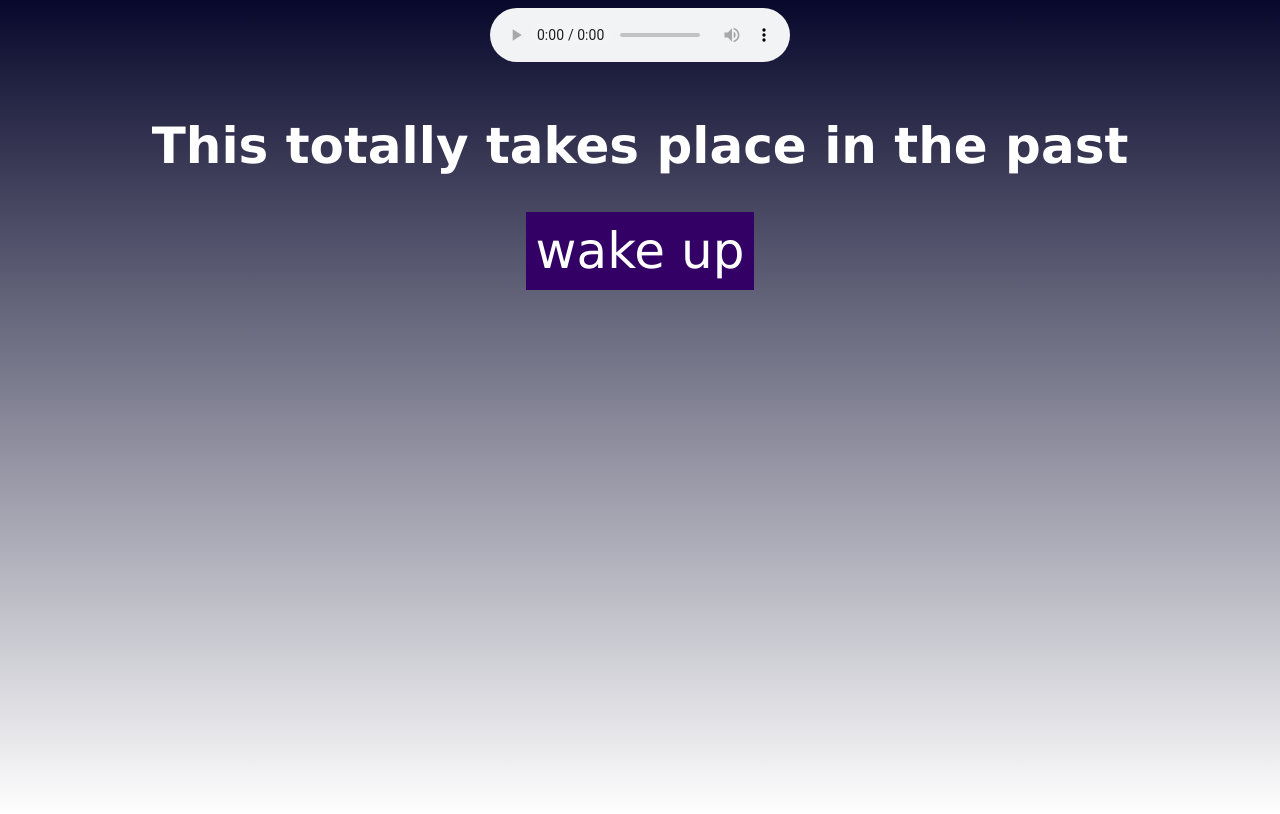
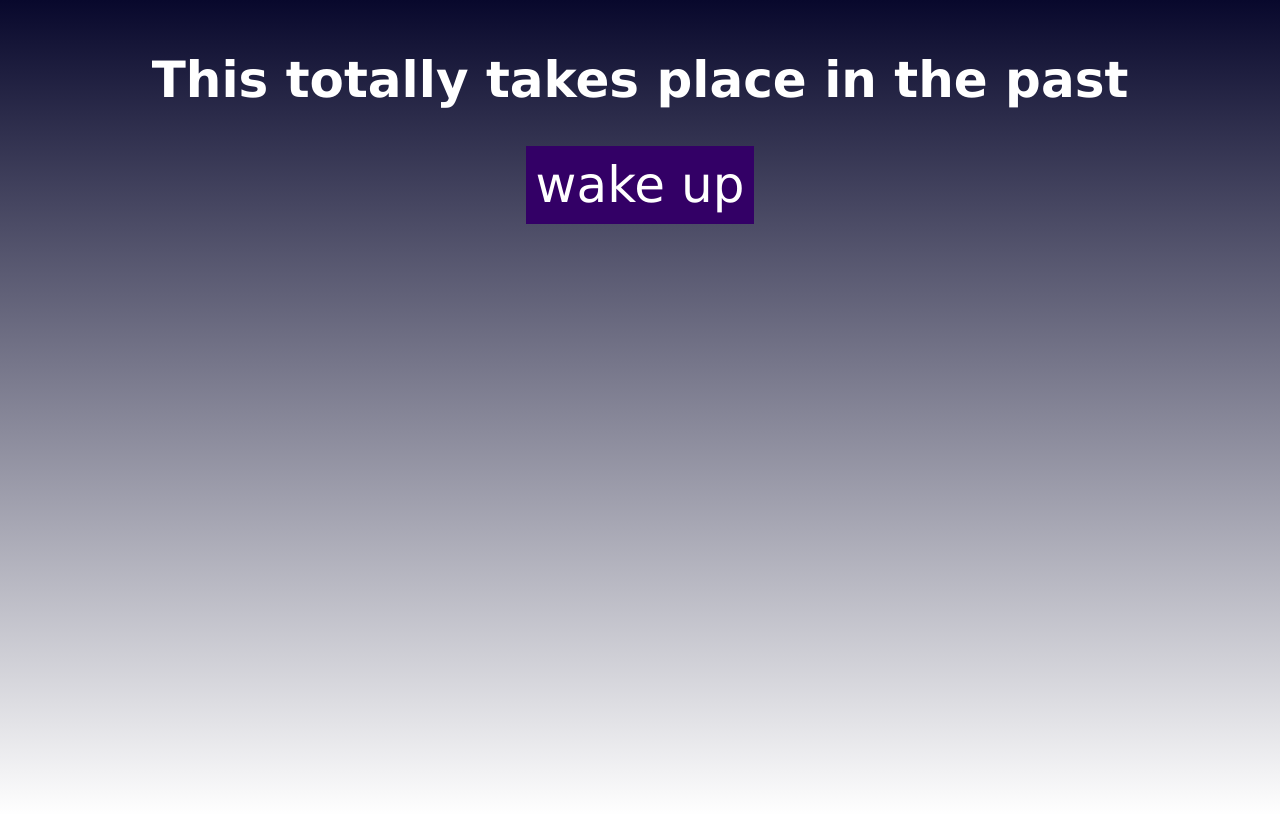
Before and after one commit to betsy/LexHack-2014, a plain HTML site: page index.html in a window 1280 px wide. Drawn offline with nearby package versions, Linux system fonts and the light colour scheme.

Commit message:
Update index.html

```diff
--- a/index.html
+++ b/index.html
@@ -11,7 +11,7 @@
 </head>
 <body>
 
-<audio autoplay="autoplay" controls="controls">
+<audio autoplay="autoplay">
    <source src="01 - March Of The Toys.mp3" />
 </audio>
 	<div id="game">
```
